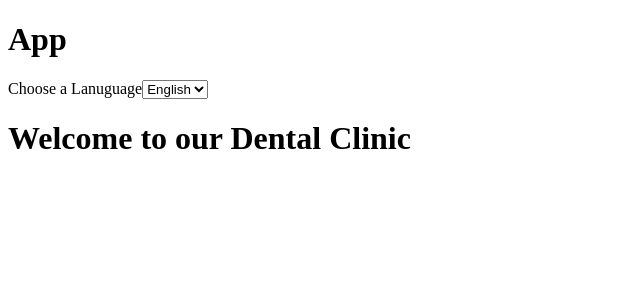
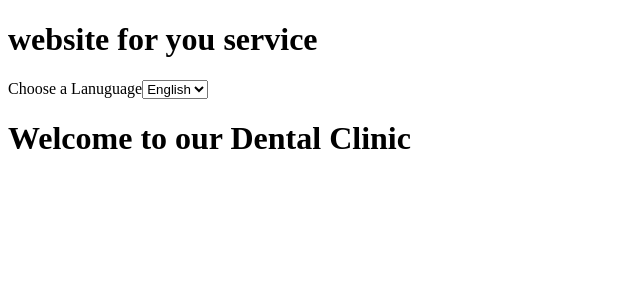
Before and after one commit to DesignDevTeam/DentalClinic, a Next.js app: page /en in a window 1280 px wide. Shown: the top 300 px of the page, without its empty margins (0-640 px from the left). Built offline with nearby package versions, Linux system fonts and the light colour scheme.

Commit message:
testing spacing ( for arabic translation )

```diff
--- a/src/app/[locale]/layout.js
+++ b/src/app/[locale]/layout.js
@@ -8,11 +8,12 @@ export default async function LocaleLayout({ children, params: { locale } }) {
 
   return (
     <html lang={locale}>
-      <body>
+      <body style={locale == "ar" ? { paddingLeft: "100px" } : { padding: 0 }}>
         <NextIntlClientProvider messages={messages}>
           {children}
         </NextIntlClientProvider>
       </body>
     </html>
   );
+  s;
 }
--- a/src/app/[locale]/page.js
+++ b/src/app/[locale]/page.js
@@ -1,12 +1,17 @@
 import LangSwitcher from "components/components/LangSwitcher";
 import { useTranslations } from "next-intl";
 
-export default function HomePage() {
+export default function HomePage({ params: { locale } }) {
   const t = useTranslations("Index");
   return (
     <>
       <div>
-        <h1>App</h1>
+        <h1>
+          {" "}
+          {locale == "ar"
+            ? "الموقع الالكتروني في الخدمة "
+            : "website for you service"}{" "}
+        </h1>
         <LangSwitcher />
       </div>
     </>
```
